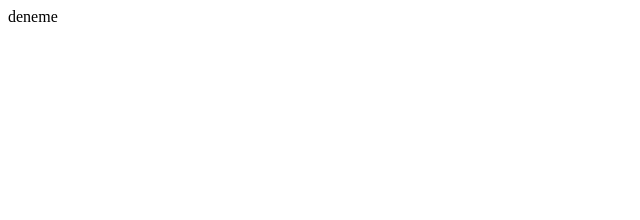
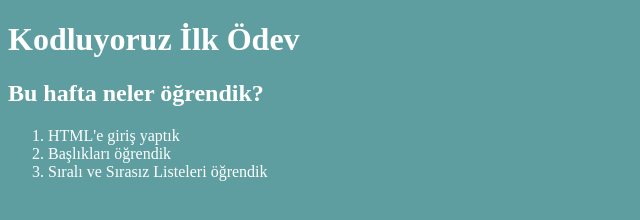
Before and after one commit to belkisarslan/kodluyoruzilkrepo, a plain HTML site: page index.html in a window 1280 px wide. Shown: the whole page, without its empty margins (0-640 px from the left). Drawn offline with Linux system fonts and the light colour scheme.

Commit message:
ilk ödev yüklendi

```diff
--- a/index.html
+++ b/index.html
@@ -1 +1,20 @@
-deneme
+<!DOCTYPE html>
+<html lang="en">
+<head>
+    <meta charset="UTF-8">
+    <meta http-equiv="X-UA-Compatible" content="IE=edge">
+    <meta name="viewport" content="width=device-width, initial-scale=1.0">
+    <link rel="stylesheet" href="style.css">
+    <title>Kodluyoruz Ödev</title>
+</head>
+<body>
+    <h1>Kodluyoruz İlk Ödev</h1>
+    <h2>Bu hafta neler öğrendik?</h2>
+    <ol>
+        <li>HTML'e giriş yaptık</li>
+        <li>Başlıkları öğrendik</li>
+        <li>Sıralı ve Sırasız Listeleri öğrendik</li>
+    </ol>
+
+</body>
+</html>
--- /dev/null
+++ b/style.css
@@ -0,0 +1,4 @@
+body{
+    background-color: cadetblue;
+    color: #fff;
+}
```
